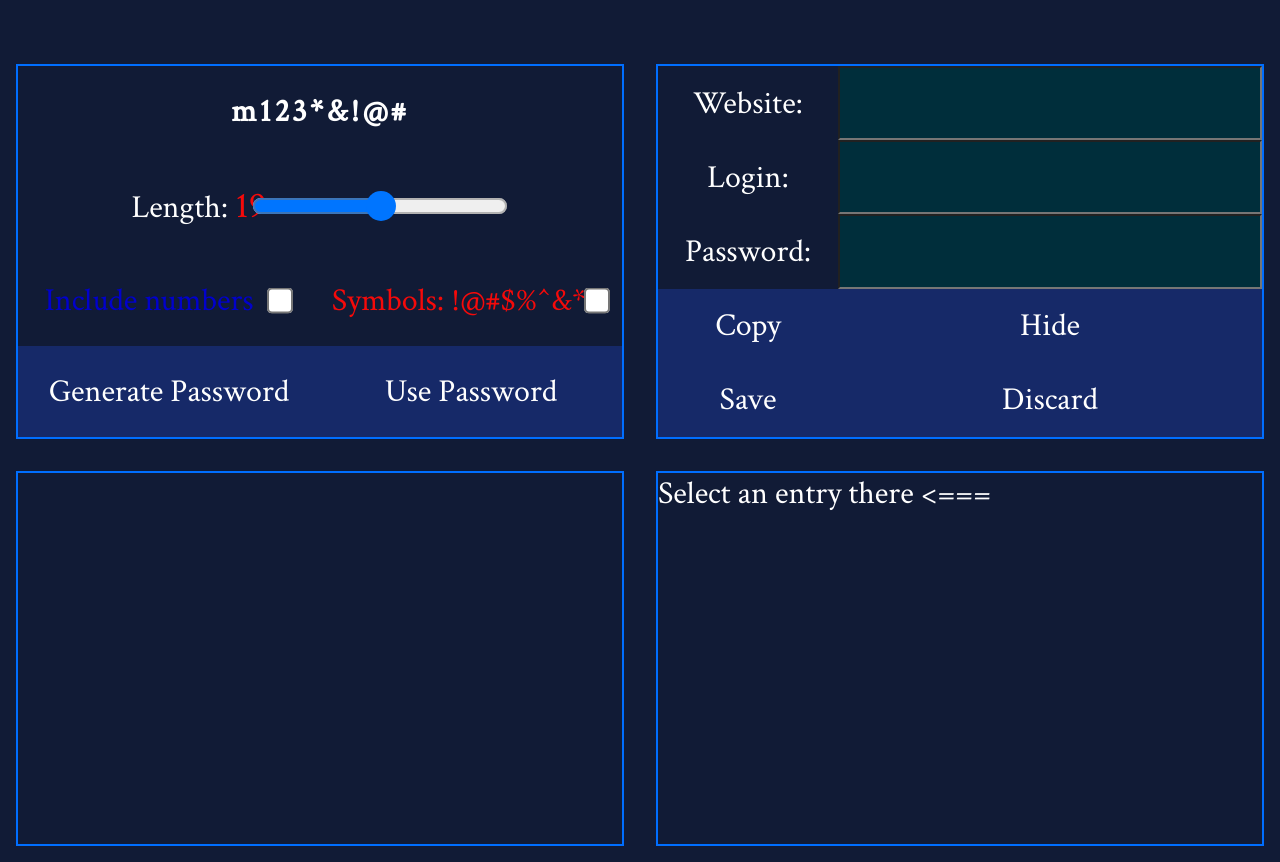
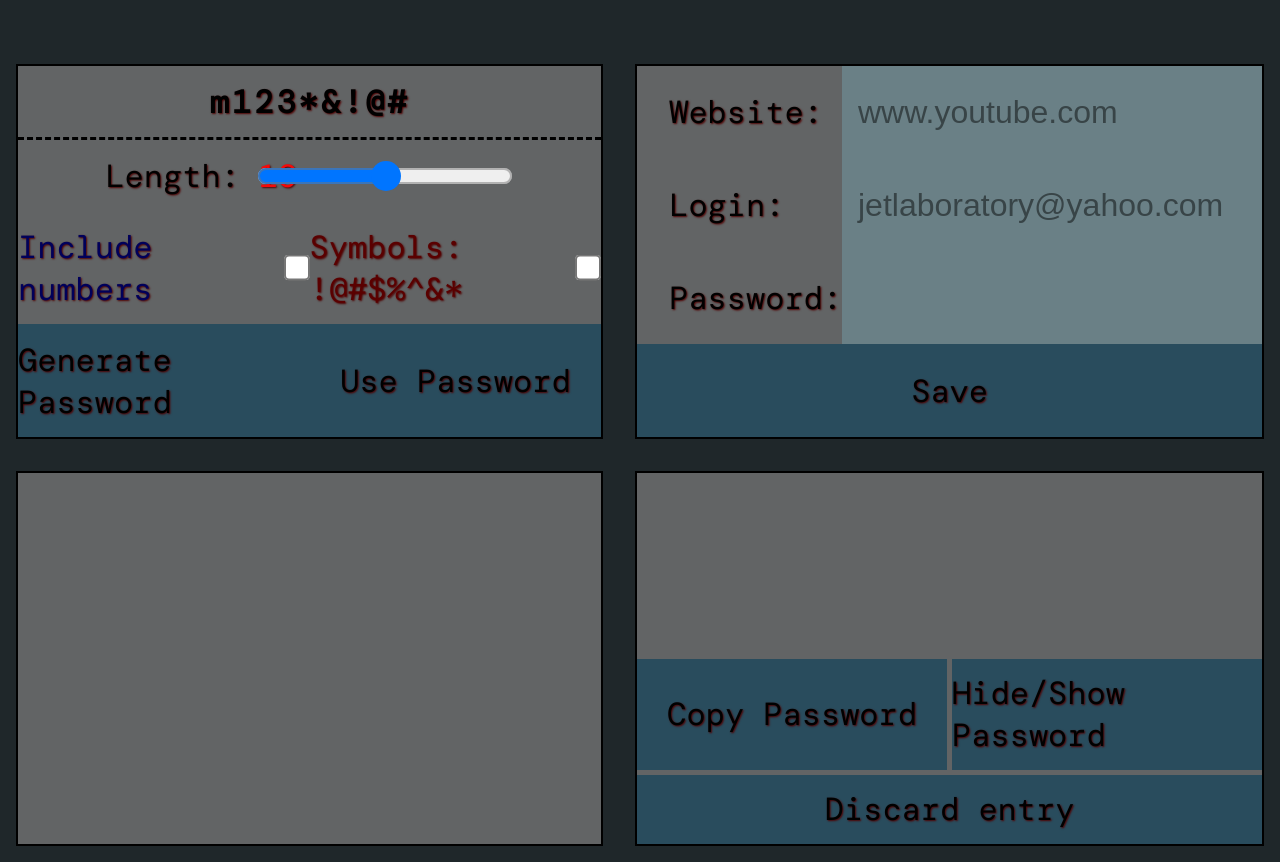
Before and after one commit to k3tnalad/passGene, a plain HTML site: page index.html in a window 1280 px wide. Both pictures are taken after a click on the element "Save". Drawn offline with nearby package versions, Linux system fonts and the light colour scheme.

Commit message:
many changes

```diff
--- a/app.js
+++ b/app.js
@@ -17,6 +17,14 @@ const saveButton = form.querySelector('.saveButton');
 
 // VAULT SELECTORS
 const vault = document.querySelector('.vault');
+const oneEntryElem = vault.querySelector('.entry');
+const entriesElems = vault.querySelectorAll('.entry');
+
+// INFOBLOCK SELECTORS
+const infoBlock = document.querySelector('.infoBlock');
+const infoDiv = infoBlock.querySelector('.info');
+const infoButtons = infoBlock.querySelectorAll('.infoButtons')
+
 
 
 // data
@@ -125,47 +133,59 @@ function highlightSymbols(string) {
 
 
 function handleSave() {
-    if (!formLogin || !formPass || !formWebsite) return;
+    if (!formLogin.value || !formPass.value || !formWebsite.value) return;
     const newEntry = {
         website: formWebsite.value,
         login: formLogin.value,
-        password: formPass.value,
+        password: [formPass.value, decrypify(formPass.value)],
         index: Math.floor(Math.random() * 10000),
     }
     updateEntries(newEntry)
-    console.log(`Here is your new saved password:
-    Website: ${newEntry.website},
-    Login: ${newEntry.login},
-    Password: ${newEntry.password}
-    `);
     formWebsite.value = '';
     formLogin.value = '';
     formPass.value = '';
-    vault.dispatchEvent(new CustomEvent('elementAdded'));
 }
 
-function domainName(url){
-    if (url.includes('//') || url.includes('www')) {
-        let first;
-        url.includes('www') ? first = url.split('www.') : first = url.split('//');
-        let second = first[1].split('.');
-        return second[0];
-    } else {
-        let naked = url.split('.');
-        return naked[0];
-    }
+function decrypify(string) {
+    return string.split('')
+                .map(i => i = '*')
+                .join('');
 }
 
 function updateEntries(entry) {
     entries.push(entry);
+    // creating a div
     let entryDiv = document.createElement('div');
-    let entryName = domainName((entry.website).toUpperCase());
-    entryDiv.innerHTML = `
-        <div class="entry" id="${entry.index}">
-            <span>${entryName}</span>
-        </div>`;
+    entryDiv.setAttribute('id', `${entries[entries.length - 1].index}`);
+
+    let entryName = entries[entries.length - 1].website;
+    let entryNameEl = document.createElement('span');
+    entryNameEl.innerText = `${entryName}`;
+    entryDiv.appendChild(entryNameEl);
     vault.appendChild(entryDiv);
 }
+
+// trying to listen for a click on elements that are not yet created.
+function fillInfoBlock(e) {
+    if(vault.childElementCount !== 0) {
+        const clickedEl = e.target;
+        let clickedEntry = entries.find(item => parseInt(item.index) === parseInt(clickedEl.id));
+        let html = `
+        <div>
+            <label id="site">Website: ${clickedEntry.website}</label>
+        </div>
+        <div>
+            <label id="log">Username: ${clickedEntry.login}</label>
+        </div>
+        <div>
+            <label id="pass">Password: ${clickedEntry.password[1]}</label>
+        </div>
+        `;
+        defChild.remove();
+        infoBlock.innerHTML = html;
+    }
+}
+
 
 
 // EVENT LISTENERS
@@ -177,6 +197,5 @@ usePassButton.addEventListener('click', e => {
     e.preventDefault();
     formPass.value = passwordTitle.innerText;
 });
-
 saveButton.addEventListener('click', handleSave);
-vault.addEventListener('elementAdded', updateEntries)
+vault.addEventListener('click', fillInfoBlock);
--- a/index.html
+++ b/index.html
@@ -3,7 +3,7 @@
     <meta charset="UTF-8">
     <meta name="viewport" content="width=device-width, initial-scale=1.0">
     <link rel="stylesheet" href="style.css">
-    <link href="https://fonts.googleapis.com/css2?family=Baloo+2:wght@500&family=Crimson+Text&display=swap" rel="stylesheet">    <title>Password Generator</title>
+    <link href="https://fonts.googleapis.com/css2?family=DM+Mono&display=swap" rel="stylesheet">
 </head>
 <body>
     <div class="app wrapper">
@@ -36,35 +36,37 @@
                 <label for="url">
                     <span>Website: </span>
                 </label>
-                <input type="text" name="url">
+                <input type="text" name="url" autocomplete="off" placeholder="www.youtube.com">
 
                 <label for="login">
                     <span>Login: </span>
                 </label>
-                <input type="text" name="login">
+                <input type="text" name="login" autocomplete="off" placeholder="jetlaboratory@yahoo.com">
 
                 <label for="password">
                     <span>Password: </span>
                 </label>
-                <input type="text" name="pass">
+                <input type="password" name="pass" autocomplete="off">
 
-                <div class="copyButton formButton">
-                    <span>Copy</span>
-                </div>
-                <div class="hideButton formButton">
-                    <span>Hide</span>
-                </div>
-                <div class="saveButton formButton">
+                <div class="saveButton">
                     <span>Save</span>
-                </div>
-                <div class="discardButton formButton">
-                    <span>Discard</span>
                 </div>
         </div>
         <div class="vault">
         </div>
         <div class="infoBlock">
-            <div class="defInfoText">Select an entry there <===</div>
+            <div class="info"></div>
+            <div class="infoButtons">
+                <div class="copyButton">
+                    <span>Copy Password</span>
+                </div>
+                <div class="hideButton">
+                    <span>Hide/Show Password</span>
+                </div>
+                <div class="discardButton">
+                    <span>Discard entry</span>
+                </div>
+            </div>
         </div>
     </div>
 <script src="app.js"></script>
--- a/style.css
+++ b/style.css
@@ -5,12 +5,18 @@
 }
 
 :root {
-    --darkgreen: #111b36;
+    --fullBack: #1f272a;
+    --highlightElements: #294c5d;
+    --buttonHover: #008341;
+    --elementsBackground: rgba(124, 124, 124, 0.719);
 }
 
 body {
-    font-family: 'Crimson Text', serif;
-    background: var(--darkgreen);
+    font-family: 'DM Mono', monospace;
+    background: var(--fullBack);
+    color: black;
+    font-weight: 400;
+    text-shadow: 1px 1px 2px rgb(80, 0, 0);
 }
 
 .app {
@@ -23,8 +29,8 @@ body {
 .generator, .form, .vault, .infoBlock {
     margin: 1rem;
     height: 375px;
-    color: white;
-    border: 2px solid rgb(0, 110, 255);
+    border: 2px solid rgb(0, 0, 0);
+    background: var(--elementsBackground);
 }
 
 .generator {
@@ -49,17 +55,57 @@ body {
     grid-template-columns: 1fr 1fr;
 }
 
+::placeholder {
+    color: rgba(0, 0, 0, 0.472);
+}
+
+
 .vault {
     display: grid;
     grid-template-columns: 1fr;
+    overflow-y: scroll;
+}
+
+.vault > div {
+    width: 100%;
+    margin-bottom: 1em;
+    display: flex;
+    justify-content: center;
+    align-items: center;
+    min-height: 75px;
+}
+.vault > div:last-child {
+    margin-bottom: 0;
+}
+
+.vault > div:hover {
+    background: var(--highlightElements);
 }
 
 
 .form input {
-    background-color: rgb(0, 46, 59);
-    color: white;
+    background-color: rgb(106, 128, 134);
+    color: black;
     font-size: 2rem;
     text-indent: 1rem;
+    border: none;
+}
+
+.saveButton {
+    grid-column: 1 / 3;
+    display: flex;
+    justify-content: center;
+    align-items: center;
+    background: var(--highlightElements);
+    border: none;
+    cursor: pointer;
+    transition: all 0.5s ease;
+    user-select: none;
+    color: black;
+}
+
+.saveButton:hover {
+    background: var(--buttonHover);
 }
 
 .length, .symbols, .numbers {
@@ -77,7 +123,7 @@ body {
 }
 
 .lengthNum {
-    font-size: 2.3rem;
+    font-size: 2rem;
     color: hsl(0, 92%, 50%);
 }
 
@@ -88,15 +134,16 @@ body {
     display: flex;
     justify-content: center;
     align-items: center;
+    border-bottom: 3px dashed rgb(0, 0, 0);
 }
 
 .gen-pass, .use-pass {
-    background: rgb(22, 41, 104);
+    background: var(--highlightElements);
     border: none;
     cursor: pointer;
     transition: all 0.3s ease;
     user-select: none;
-    color: white;
+    color: black;
     display: flex;
     justify-content: center;
     align-items: center;
@@ -104,37 +151,57 @@ body {
 
 
 .gen-pass:hover, .use-pass:hover {
-    background: rgb(34, 21, 77);
+    background: var(--buttonHover);
 }
 
 /* SYMBOLS, LETTERS, NUMBERS COLORATIONS */
 .symb {
-    color: hsl(0, 92%, 50%);
+    color: rgba(90, 0, 0, 100%);
 }
 .numb {
-    color: rgb(1, 1, 204);
+    color: rgba(0, 0, 90);
 }
 .lett {
-    color: white;
+    color: black;
 }
 
 /* CENTERING LABELS AND BUTTONS ON THE FORM */
 
-.formButton, .form label {
+.form label {
+    display: flex;
+    justify-content: flex-start;
+    text-indent: 2rem;
+    align-items: center;
+}
+
+.infoButtons {
+    display: grid;
+    grid-template-columns: 1fr 1fr;
+    grid-gap: 5px;
+}
+
+.infoButtons > div {
+    background: var(--highlightElements);
+    border: none;
+    cursor: pointer;
+    transition: all 0.3s ease;
+    user-select: none;
+    color: black;
     display: flex;
     justify-content: center;
     align-items: center;
 }
 
-.formButton {
-    background: rgb(22, 41, 104);
-    border: none;
-    cursor: pointer;
-    transition: all 0.3s ease;
-    user-select: none;
-    color: white;
+.infoButtons > div:nth-of-type(3) {
+    grid-column: 1 / 3;
 }
 
-.formButton:hover {
-    background: rgb(34, 21, 77);
+.infoButtons > div:hover {
+    background: var(--buttonHover);
 }
+
+.infoBlock {
+    display: grid;
+    grid-template-columns: 1fr;
+    grid-template-rows: 1fr 1fr;
+}
```
